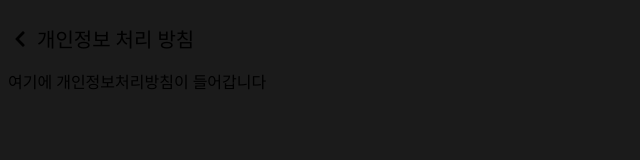
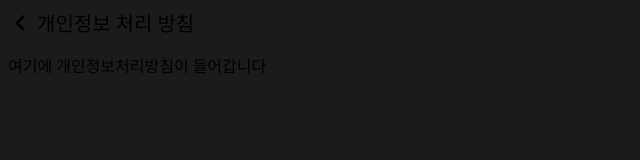
Before and after one commit to CChuYong/badsound-counter-webview, a Next.js app: page /privacy in a window 1280 px wide. Shown: the top 160 px of the page, without its empty margins (0-640 px from the left). Built offline with nearby package versions, Linux system fonts and the light colour scheme.

Commit message:
feat: safeare있어서 탑패딩 지워도될듯

```diff
--- a/layout/DocumentLayout.tsx
+++ b/layout/DocumentLayout.tsx
@@ -26,7 +26,7 @@ export default function DocumentLayout({children, title}: {children: React.React
                 background-color: #${color};
             }
         `}</style>
-        <div style={{paddingLeft: 3, paddingBottom: 16, paddingTop: 16}}>
+        <div style={{paddingLeft: 3, paddingBottom: 16}}>
             <div style={{
                 display: "flex",
                 flexDirection: "row",
```
